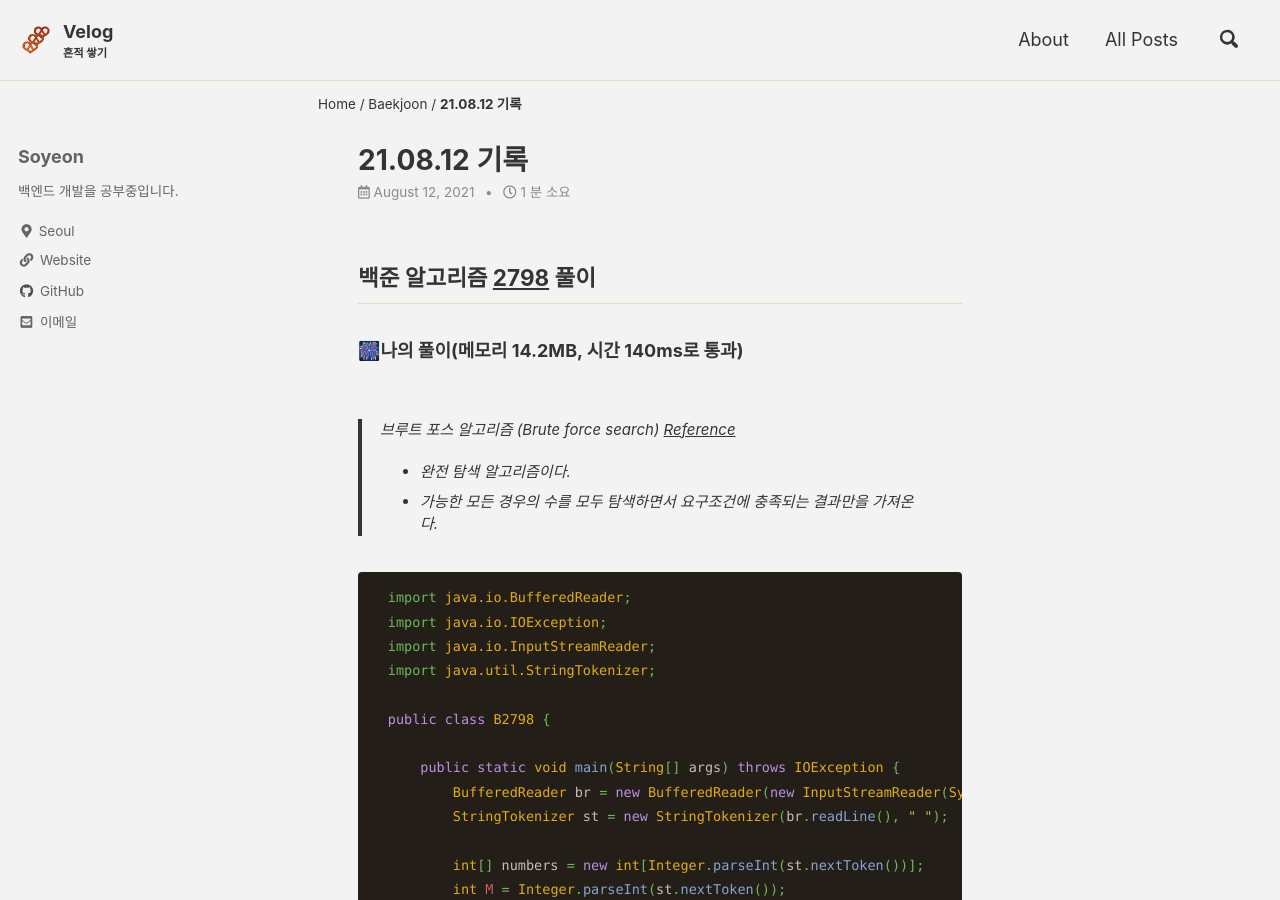
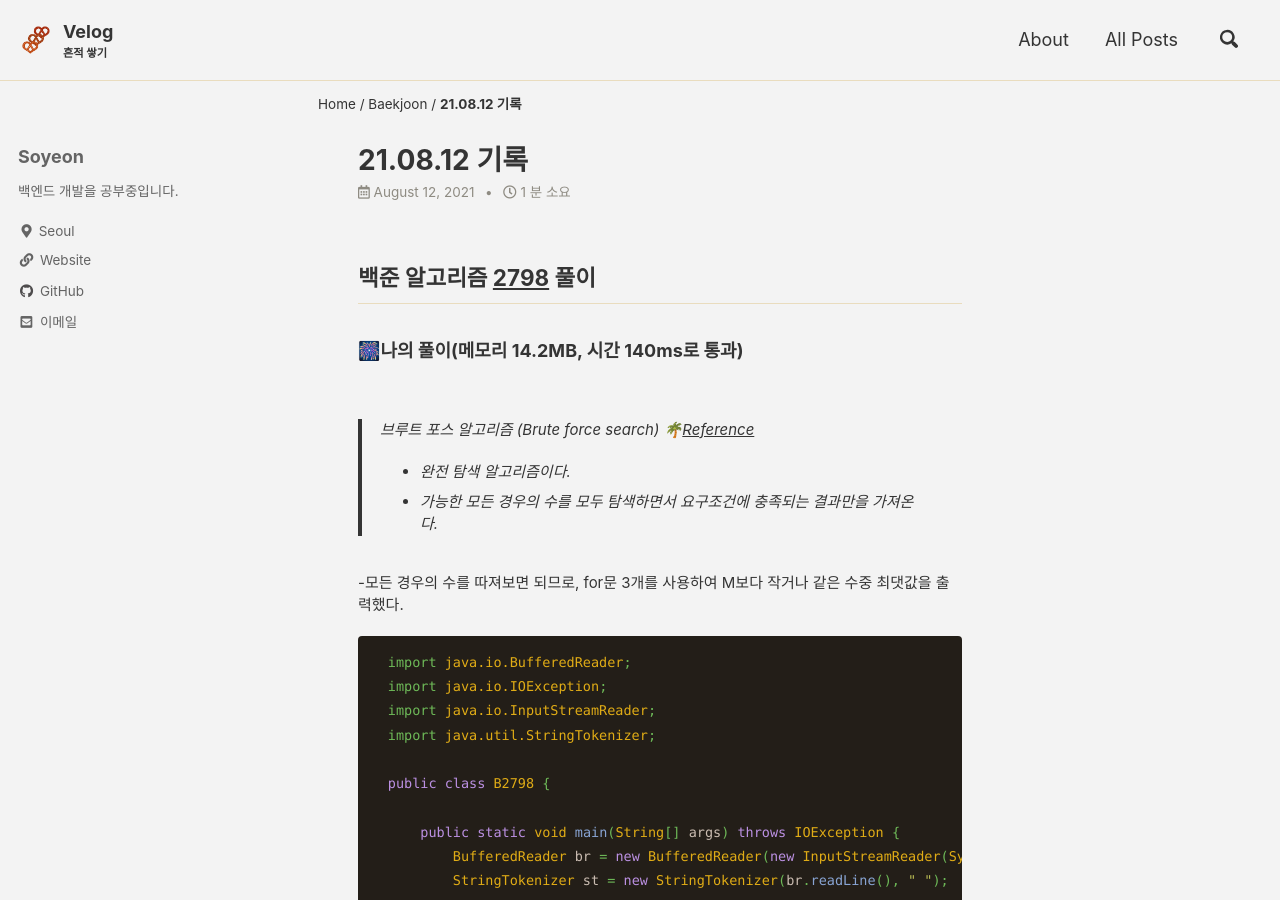
Before and after one commit to liv660/liv660.github.io, a Jekyll site: the page built from _posts/TIL/21.08.study/2021-08-12-210812.md, in a window 1280 px wide and 900 px high. Built offline with Jekyll 4.4.1, drawn with Linux system fonts in a browser that asks for light colours; cached includes are drawn as plain includes.

Commit message:
Update 08.12 #2798 algorithm

````diff
--- a/_posts/TIL/21.08.study/2021-08-12-210812.md
+++ b/_posts/TIL/21.08.study/2021-08-12-210812.md
@@ -9,10 +9,11 @@ categories:
 ## 백준 알고리즘 [2798](https://www.acmicpc.net/problem/2798) 풀이
 
 ###### 🎆나의 풀이(메모리 14.2MB, 시간 140ms로 통과) <br/>
-> 브루트 포스 알고리즘 (Brute force search) [Reference](https://hcr3066.tistory.com/26)
+> 브루트 포스 알고리즘 (Brute force search) 🌴[Reference](https://hcr3066.tistory.com/26)
 * 완전 탐색 알고리즘이다.
 * 가능한 모든 경우의 수를 모두 탐색하면서 요구조건에 충족되는 결과만을 가져온다.
 
+-모든 경우의 수를 따져보면 되므로, for문 3개를 사용하여 M보다 작거나 같은 수중 최댓값을 출력했다.
 
   ```java
   import java.io.BufferedReader;
@@ -35,7 +36,6 @@ categories:
           }
 
           System.out.println(search(numbers, M));
-
       }
 
       public static int search(int[] numbers, int M) {
@@ -44,6 +44,7 @@ categories:
               for(int j = (i+1); j < numbers.length-1; j++) {
                   for(int k = (j+1); k < numbers.length; k++) {
                       int sum = (numbers[i] + numbers[j] + numbers[k]);
+
                       if(sum == M) { return sum; }
                       if(sum < M && max < sum) { max = sum; }
                   }
@@ -81,7 +82,6 @@ categories:
           }
 
           System.out.println(search(numbers, M));
-
       }
 
       public static int search(int[] numbers, int M) {
@@ -94,6 +94,7 @@ categories:
 
                   for (int k = (j + 1); k < numbers.length; k++) {
                       int sum = (numbers[i] + numbers[j] + numbers[k]);
+
                       if (sum == M) { return sum; }
                       if (sum <= M && max < sum) { max = sum; }
                   }
````
